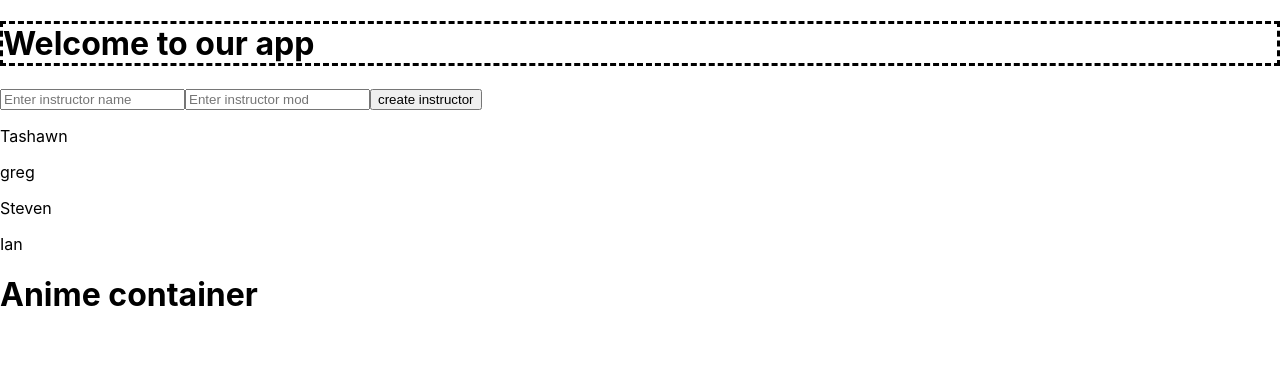
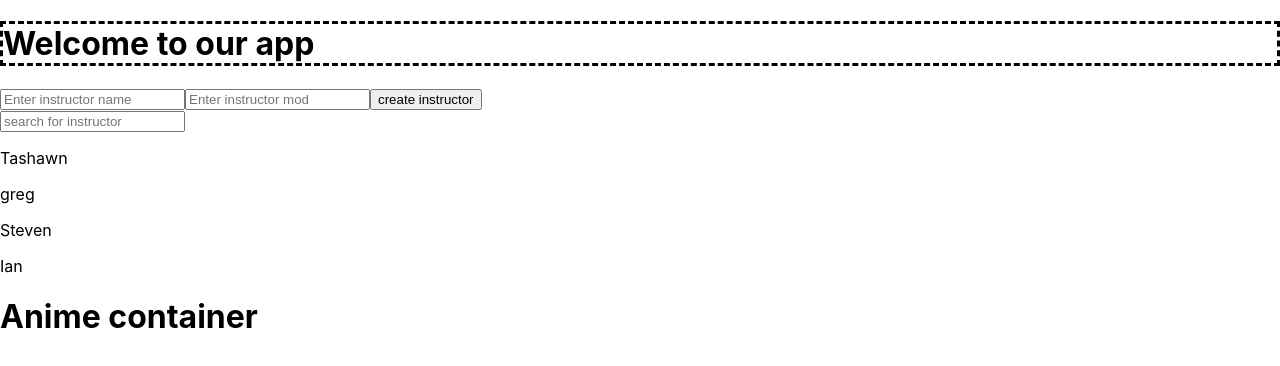
Before and after one commit to Mineliegoma/practices, a React (Create React App) app in the folder my_practices/: page / in a window 1280 px wide. Shown: the top 366 px of the page. Built offline with nearby package versions, Linux system fonts and the light colour scheme.

Commit message:
seach bar not working

```diff
--- a/my_practices/src/Containers/InstructorContainer.js
+++ b/my_practices/src/Containers/InstructorContainer.js
@@ -1,16 +1,25 @@
 import React from 'react';
 import Instructor from '../components/Instructor'
 import Form from '../components/Form'
+import SearchForm from '../components/SearchForm'
 
 
 
 
 class InstructorContainer extends React.Component {
  state = {
-  instructors: [{ id: 1, name: "Tashawn", mod: 4 }, { id: 2, name: "greg", mod: 2 }, { id: 3, name: "Steven", mod: 3 }, { id: 4, name: "Ian", mod: 1 }]
+  instructors: [{ id: 1, name: "Tashawn", mod: 4 }, { id: 2, name: "greg", mod: 2 }, { id: 3, name: "Steven", mod: 3 }, { id: 4, name: "Ian", mod: 1 }],
+  filteredInstructors: [{ id: 1, name: "Tashawn", mod: 4 }, { id: 2, name: "greg", mod: 2 }, { id: 3, name: "Steven", mod: 3 }, { id: 4, name: "Ian", mod: 1 }],
+  searchValue: ""
  }
 
 
+ searchHandler = (e) => {
+  console.log(e.target.value)
+  let myArray = this.state.filteredInstructors.filter(inst => inst.name.toLowerCase().includes(e.target.value.toLowerCase()))
+  this.setState({ filteredInstructors: myArray, searchValue: e.target.value })
+  console.log(myArray)
+ }
 
  submitHandler = (element) => {
   // create a copy of the arrray api
@@ -23,6 +32,7 @@ class InstructorContainer extends React.Component {
 
 
 
+
  render() {
 
   let instructors = this.state.instructors.map(instructorObject => <Instructor key={instructorObject.id} instructor={instructorObject} appClickHandler={this.props.appClickHandler} />)
@@ -30,6 +40,7 @@ class InstructorContainer extends React.Component {
   return (
    <>
     <Form submitHandler={this.submitHandler} />
+    <SearchForm searchValue={this.state.searchValue} searchHandler={this.searchHandler} />
     { instructors}
    </>
   )
--- /dev/null
+++ b/my_practices/src/components/SearchForm.js
@@ -0,0 +1,10 @@
+import React from "react"
+function SearchForm(props) {
+ return (
+  <form>
+   <input placeholder="search for instructor" value={props.searchValue} onChange={props.searchHandler} />
+  </form>
+
+ )
+}
+export default SearchForm
```
